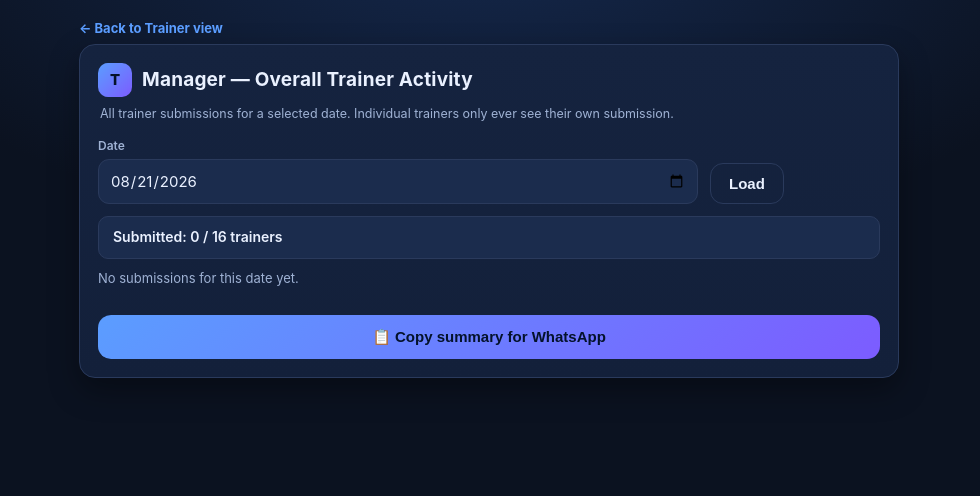
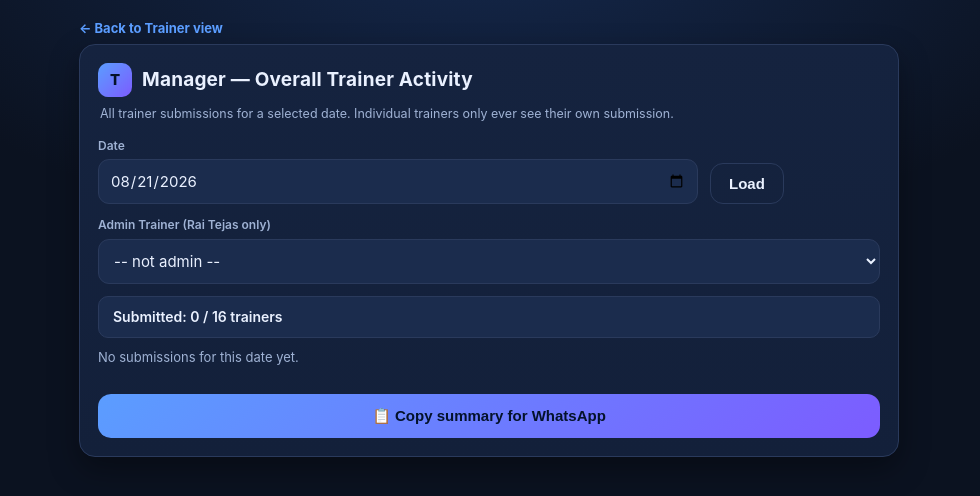
Before and after one commit to tejassrai908-cyber/-trainer-ops-dashboard, a Flask app: page /manager in a window 1280 px wide. Shown: the top 496 px of the page, without its empty margins (151-1131 px from the left). Run offline with Flask 3, Linux system fonts and the light colour scheme; data that the repository does not hold is empty; parts of the project's set-up code (start-up, migrations or seed data) failed here and were passed over.

Commit message:
Admin unlock (Rai Tejas T06) for re-submission; fix Visit Barge comment capture on submit; bump PWA cache v5

```diff
--- a/app.py
+++ b/app.py
@@ -41,6 +41,10 @@ TRAINER_NAMES = [
 TRAINERS = [{"id": "T%02d" % (i + 1), "name": n} for i, n in enumerate(TRAINER_NAMES)]
 TRAINER_BY_ID = {t["id"]: t for t in TRAINERS}
 TRAINER_BY_NAME = {t["name"]: t for t in TRAINERS}
+
+# Admin trainer who may unlock any trainer's submission so it can be re-done.
+# (Rai Tejas.) Gated by trainer id so only he gets the unlock action.
+ADMIN_TRAINER_ID = "T06"
 
 # ---------------------------------------------------------------------------
 # CONFIGURABLE ACTIVITY LIST  (edit to add / remove activities or their tasks)
@@ -284,6 +288,7 @@ def api_config():
         "activities": ACTIVITIES,
         "next_day_sequence": NHT_SEQUENCE,
         "next_day_note": NEXT_DAY_NOTE,
+        "admin_trainer_id": ADMIN_TRAINER_ID,
         "today": today()
     })
 
@@ -424,6 +429,28 @@ def api_whatsapp():
     return jsonify({"text": "\n".join(L)})
 
 
+@app.route("/api/admin/unlock", methods=["POST"])
+def api_admin_unlock():
+    """Admin (Rai Tejas) deletes a trainer's submission for a date so it can be
+    re-submitted. Gated to ADMIN_TRAINER_ID only; rejects everyone else."""
+    e = request.get_json(force=True, silent=True) or {}
+    admin_id = (e.get("admin_id") or "").strip()
+    trainer_id = (e.get("trainer_id") or "").strip()
+    date = (e.get("date") or "").strip()
+    if admin_id != ADMIN_TRAINER_ID:
+        return jsonify({"status": "error",
+                        "message": "Only the admin (Rai Tejas) can unlock submissions."}), 403
+    if not trainer_id or not date or not TRAINER_BY_ID.get(trainer_id):
+        return jsonify({"status": "error", "message": "Missing or unknown trainer/date"}), 400
+    conn = get_db()
+    conn.execute("DELETE FROM submissions WHERE trainer_id=? AND date=?",
+                 (trainer_id, date))
+    conn.commit()
+    conn.close()
+    return jsonify({"status": "ok",
+                    "message": "Unlocked — trainer can now re-submit for %s." % fmt_date(date)})
+
+
 # ---------------------------------------------------------------------------
 # MANAGER VIEW - overall submissions across all trainers (kept separate from
 # the individual trainer interface so the two views are never mixed).
--- a/sw.js
+++ b/sw.js
@@ -2,7 +2,7 @@
 // Caches the core app shell so it opens instantly and works offline.
 // IMPORTANT: bump CACHE (e.g. -v2, -v3) on every deploy so old cached
 // HTML/CSS is discarded and users get the latest version automatically.
-const CACHE = "trainer-ops-v4";
+const CACHE = "trainer-ops-v5";
 const CORE = [
   "/",
   "/icon-192.png",
--- a/templates/manager.html
+++ b/templates/manager.html
@@ -47,6 +47,10 @@
       <div class="field"><label>Date</label><input type="date" id="viewDate"></div>
       <div class="field" style="flex:0 0 auto;display:flex;align-items:flex-end"><button class="ghost" id="loadBtn" style="margin-top:0;width:auto;padding:11px 18px">Load</button></div>
     </div>
+    <div class="row" style="margin-top:12px">
+      <div class="field"><label>Admin Trainer (Rai Tejas only)</label><select id="adminTrainer"><option value="">-- not admin --</option></select></div>
+    </div>
+    <div id="adminBadge" style="display:none" class="summary">🔓 ADMIN MODE — you can unlock a trainer's submission so they can re-submit.</div>
     <div class="summary" id="summary">—</div>
     <div id="tableWrap"></div>
     <button id="copyBtn">📋 Copy summary for WhatsApp</button>
@@ -56,6 +60,7 @@
 </div>
 
 <script>
+  var isAdmin = false;
   function api(fn){ return fetch(fn).then(function(r){ return r.json(); }); }
   function esc(s){ return (s==null?'':s).toString().replace(/[&<>"]/g, function(c){ return {'&':'&amp;','<':'&lt;','>':'&gt;','"':'&quot;'}[c]; }); }
   function toast(m){ var t=document.getElementById('toast'); t.textContent=m; t.className='toast show'; setTimeout(function(){ t.className='toast'; }, 2600); }
@@ -79,11 +84,15 @@
         var tasks = s.tasks.map(function(tk){
           return esc(tk.activity) + (tk.done ? ' ✔' : ' ○');
         }).join('<br>');
+        var action = isAdmin
+          ? '<td><button class="ghost unlockBtn" data-tid="'+esc(s.trainer_id)+'" data-date="'+esc(s.date)+'" data-name="'+esc(s.trainer_name)+'">Unlock</button></td>'
+          : '';
         return '<tr><td><b>'+esc(s.trainer_name)+'</b><div style="color:var(--mut);font-size:12px">'+esc(s.date)+' • '+esc(s.submitted_at)+'</div></td>' +
-          '<td class="actn">'+esc(s.activity_name)+'<div class="tasks">'+tasks+'</div></td></tr>';
+          '<td class="actn">'+esc(s.activity_name)+'<div class="tasks">'+tasks+'</div></td>' + action + '</tr>';
       }).join('');
+      var head = '<tr><th>Trainer</th><th>Activity (Tasks)</th>' + (isAdmin ? '<th>Action</th>' : '') + '</tr>';
       document.getElementById('tableWrap').innerHTML =
-        '<table><thead><tr><th>Trainer</th><th>Activity (Tasks)</th></tr></thead><tbody>'+rows+'</tbody></table>';
+        '<table><thead>'+head+'</thead><tbody>'+rows+'</tbody></table>';
     }).catch(function(e){ toast('Error: '+e); });
   }
 
@@ -105,9 +114,34 @@
 
   // default to today
   api('/api/config').then(function(cfg){
+    window.CFG = cfg;
+    var at = document.getElementById('adminTrainer');
+    cfg.trainers.forEach(function(o){ var op=document.createElement('option'); op.value=o.id; op.textContent=o.name; at.appendChild(op); });
     document.getElementById('viewDate').value = cfg.today;
     load();
   }).catch(function(){ /* today fallback */ });
+
+  // Admin trainer select: only Rai Tejas (admin_trainer_id) reveals unlock actions.
+  document.getElementById('adminTrainer').addEventListener('change', function(){
+    isAdmin = (this.value === (window.CFG && window.CFG.admin_trainer_id));
+    document.getElementById('adminBadge').style.display = isAdmin ? 'block' : 'none';
+    load();
+  });
+
+  // Unlock a submission so the trainer can re-submit (admin only).
+  document.getElementById('tableWrap').addEventListener('click', function(e){
+    var btn = e.target.closest ? e.target.closest('button.unlockBtn') : null;
+    if (!btn) return;
+    if (!isAdmin){ alert('Only the admin (Rai Tejas) can unlock submissions.'); return; }
+    var tid = btn.getAttribute('data-tid'), d = btn.getAttribute('data-date'), nm = btn.getAttribute('data-name');
+    if (!confirm('Unlock ' + nm + ' for ' + d + ' so they can re-submit?')){ return; }
+    fetch('/api/admin/unlock', {method:'POST', headers:{'Content-Type':'application/json'},
+      body: JSON.stringify({admin_id: document.getElementById('adminTrainer').value, trainer_id: tid, date: d})})
+      .then(function(r){ return r.json(); }).then(function(res){
+        if (res.status === 'ok'){ toast('Unlocked'); load(); }
+        else { toast(res.message || 'Error', true); }
+      }).catch(function(err){ toast('Error: '+err, true); });
+  });
 </script>
 </body>
 </html>
```
Also changed, not shown: templates/index.html (+8 -0 lines).
